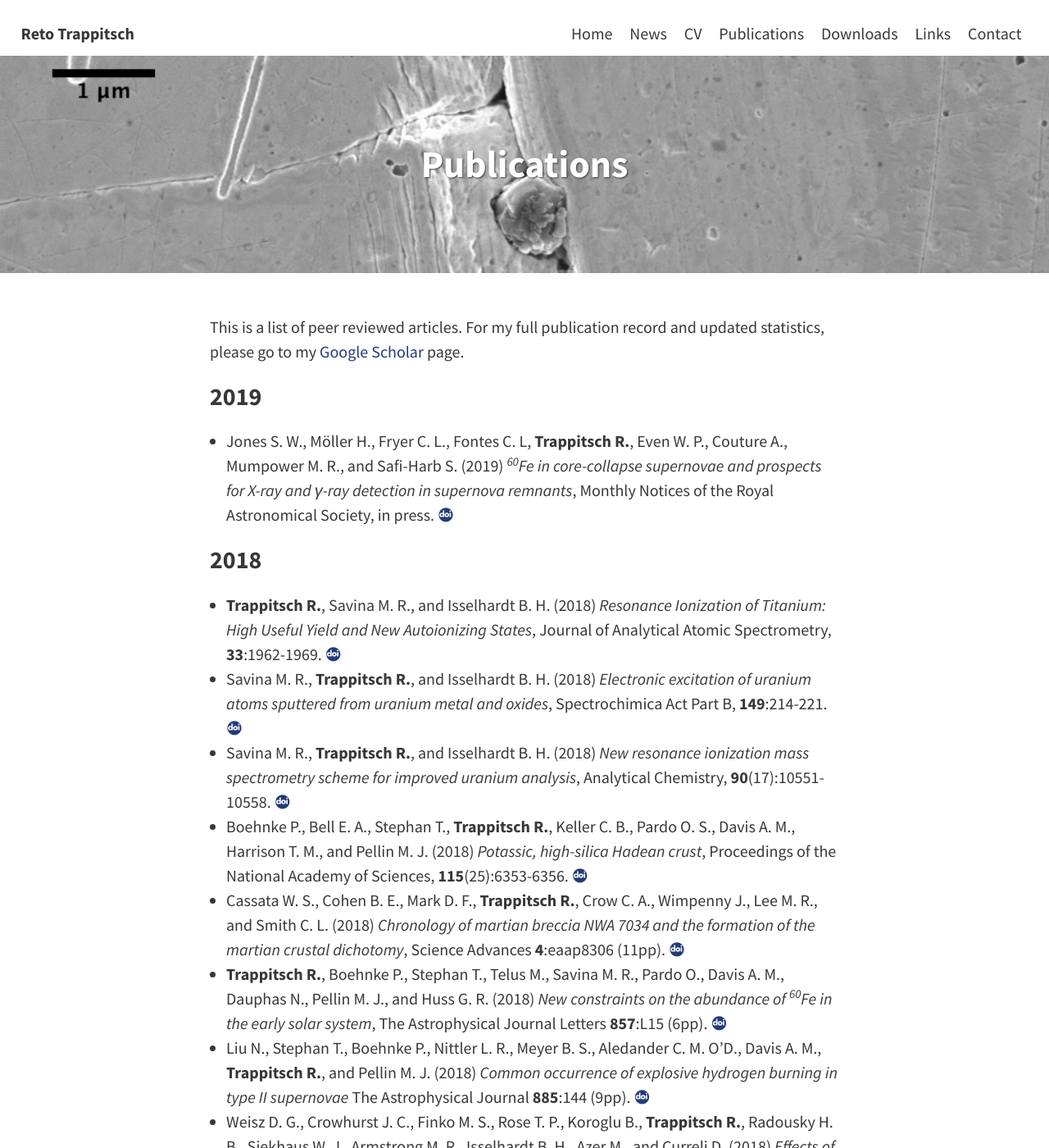
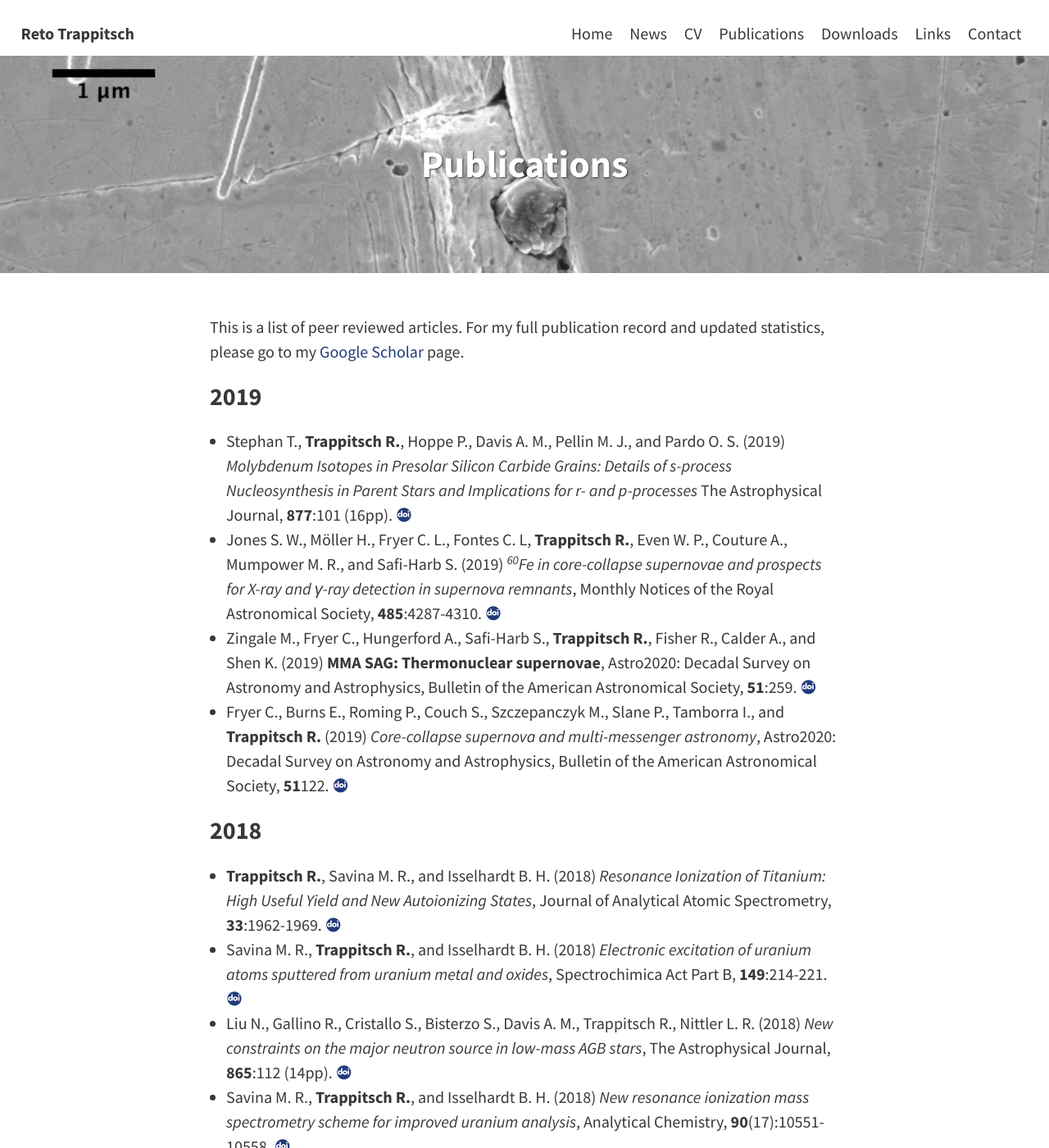
Before and after one commit to trappitsch/trappitsch.github.io, a Jekyll site: the page built from pages/04_publications.md, in a window 1280 px wide and 1400 px high. Shown: the whole window at 82% size. Built offline with Jekyll 4.4.1, drawn with Linux system fonts in a browser that asks for light colours; some web fonts are replaced.

Commit message:
updates
updated cv and publications

```diff
--- a/pages/04_publications.md
+++ b/pages/04_publications.md
@@ -9,13 +9,18 @@ This is a list of peer reviewed articles. For my full publication record and upd
 
 <h3>2019</h3>
 
-- Jones S. W., Möller H., Fryer C. L., Fontes C. L, **Trappitsch R.**, Even W. P., Couture A., Mumpower M. R., and Safi-Harb S. (2019) *<sup>60</sup>Fe in core-collapse supernovae and prospects for X-ray and γ-ray detection in supernova remnants*, Monthly Notices of the Royal Astronomical Society, in press.  [<i class="ai ai-doi ai-1x theme-color"></i>](https://doi.org/10.1093/mnras/stz536){:target="_blank"}
+- Stephan T., **Trappitsch R.**, Hoppe P., Davis A. M., Pellin M. J., and Pardo O. S. (2019) *Molybdenum Isotopes in Presolar Silicon Carbide Grains: Details of s-process Nucleosynthesis in Parent Stars and Implications for r- and p-processes* The Astrophysical Journal, **877**:101 (16pp). [<i class="ai ai-doi ai-1x theme-color"></i>](https://doi.org/10.3847/1538-4357/ab1c60){:target="_blank"}
+- Jones S. W., Möller H., Fryer C. L., Fontes C. L, **Trappitsch R.**, Even W. P., Couture A., Mumpower M. R., and Safi-Harb S. (2019) *<sup>60</sup>Fe in core-collapse supernovae and prospects for X-ray and γ-ray detection in supernova remnants*, Monthly Notices of the Royal Astronomical Society, **485**:4287-4310.  [<i class="ai ai-doi ai-1x theme-color"></i>](https://doi.org/10.1093/mnras/stz536){:target="_blank"}
+- Zingale M., Fryer C., Hungerford A., Safi-Harb S., **Trappitsch R.**, Fisher R., Calder A., and Shen K. (2019) **MMA SAG: Thermonuclear supernovae**, Astro2020: Decadal Survey on Astronomy and Astrophysics, Bulletin of the American Astronomical Society, **51**:259. [<i class="ai ai-doi ai-1x theme-color"></i>](https://baas.aas.org/wp-content/uploads/2019/05/259_zingale.pdf){:target="_blank"}
+- Fryer C., Burns E., Roming P., Couch S., Szczepanczyk M., Slane P., Tamborra I., and **Trappitsch R.** (2019) *Core-collapse supernova and multi-messenger astronomy*, Astro2020: Decadal Survey on Astronomy and Astrophysics, Bulletin of the American Astronomical Society, **51**122. [<i class="ai ai-doi ai-1x theme-color"></i>](https://baas.aas.org/wp-content/uploads/2019/05/122_fryer.pdf){:target="_blank"}
 
 <h3>2018</h3>
 
  - **Trappitsch R.**, Savina M. R., and Isselhardt B. H. (2018) *Resonance Ionization of Titanium: High Useful Yield and New Autoionizing States*, Journal of Analytical Atomic Spectrometry, **33**:1962-1969. [<i class="ai ai-doi ai-1x theme-color"></i>](https://doi.org/10.1039/C8JA00269J){:target="_blank"}
 
  - Savina M. R., **Trappitsch R.**, and Isselhardt B. H. (2018) *Electronic excitation of uranium atoms sputtered from uranium metal and oxides*, Spectrochimica Act Part B, **149**:214-221.[<i class="ai ai-doi ai-1x theme-color"></i>](https://doi.org/10.1016/j.sab.2018.08.003){:target="_blank"}
+
+ - Liu N., Gallino R., Cristallo S., Bisterzo S., Davis A. M., Trappitsch R., Nittler L. R. (2018) *New constraints on the major neutron source in low-mass AGB stars*, The Astrophysical Journal, **865**:112 (14pp). [<i class="ai ai-doi ai-1x theme-color"></i>](https://doi.org/10.3847/1538-4357/aad9f3){:target="_blank"}
 
  - Savina M. R., **Trappitsch R.**, and Isselhardt B. H. (2018) *New resonance ionization mass spectrometry scheme for improved uranium analysis*, Analytical Chemistry, **90**(17):10551-10558. [<i class="ai ai-doi ai-1x theme-color"></i>](https://doi.org/10.1021/acs.analchem.8b02656){:target="_blank"}
 
```
Also changed, not shown: 1 other file.
